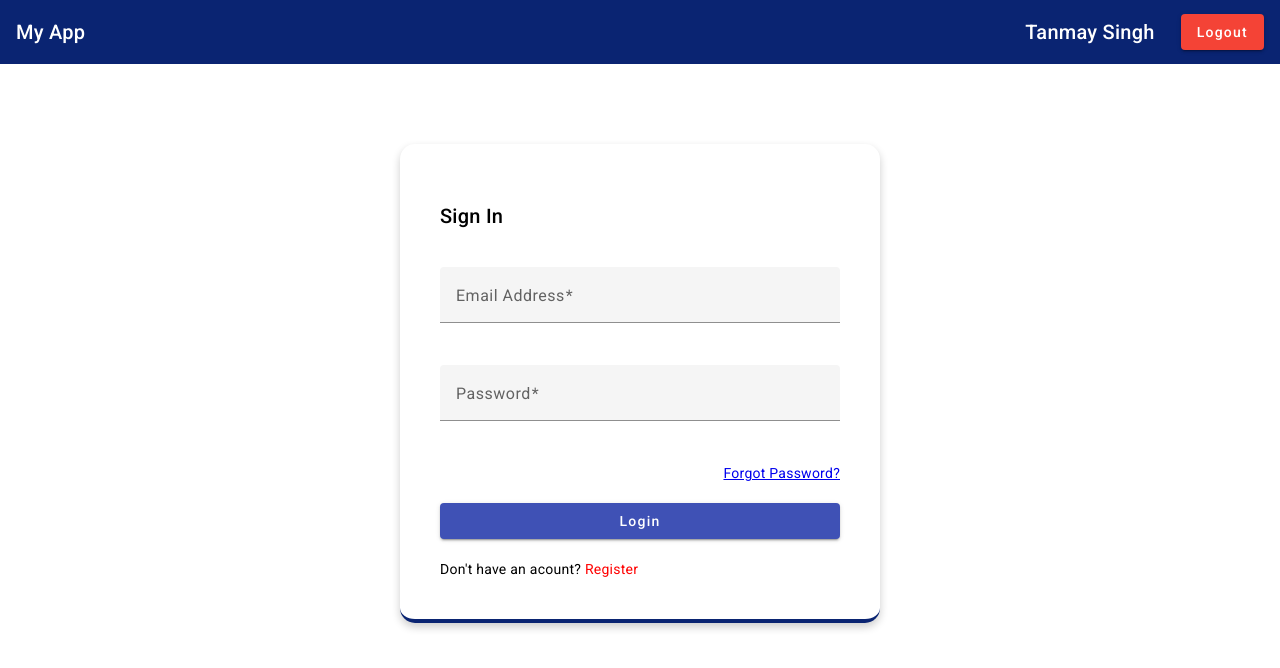
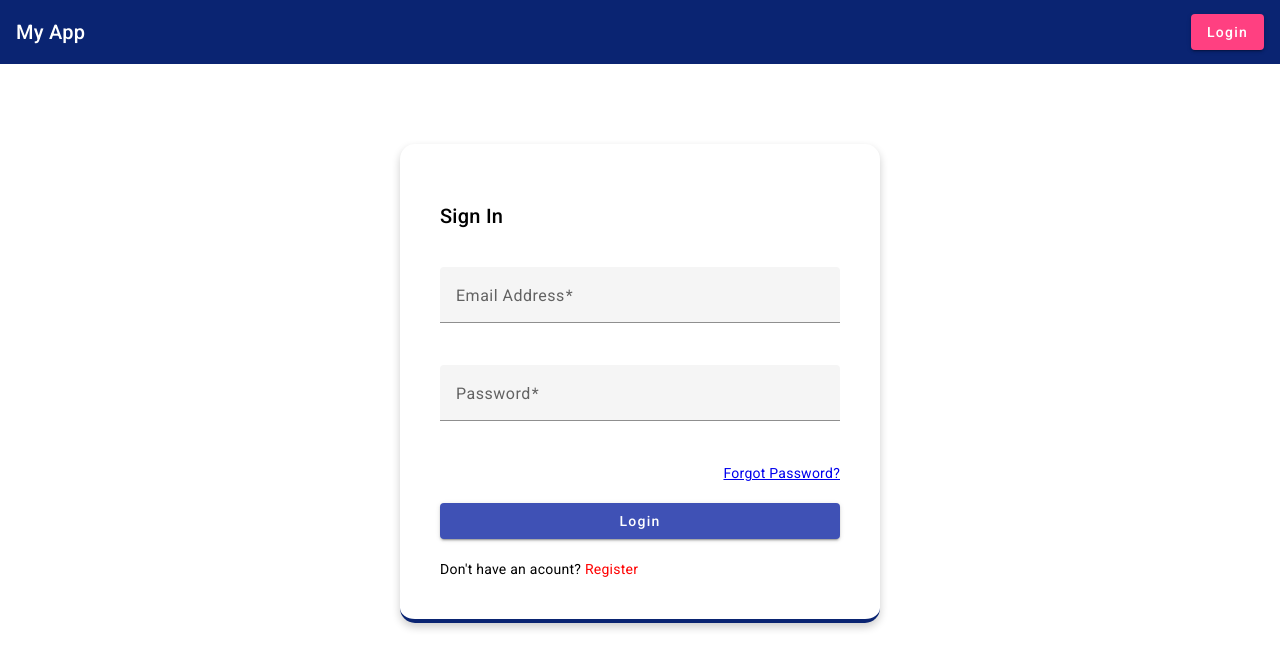
Before and after one commit to tanmaysinghx/common-login, an Angular app: page /login in a window 1280 px wide. Shown: the top 668 px of the page. Built offline with nearby package versions, Linux system fonts and the light colour scheme.

Commit message:
added docker file

```diff
--- a/angular.json
+++ b/angular.json
@@ -35,10 +35,8 @@
             ],
             "scripts": [],
             "server": "src/main.server.ts",
-            "prerender": true,
-            "ssr": {
-              "entry": "server.ts"
-            }
+            "prerender": false,
+            "ssr": false
           },
           "configurations": {
             "production": {
--- a/src/app/app.component.ts
+++ b/src/app/app.component.ts
@@ -29,6 +29,6 @@ export class AppComponent {
 
   }
   ngOnInit(): void {
-
+    console.log("Hello tanmay")
   }
 }
--- a/src/app/header/header.component.html
+++ b/src/app/header/header.component.html
@@ -4,8 +4,9 @@
         <mat-toolbar color="primary" class="header-main">
             <span>My App</span>
             <span class="example-spacer"></span>
-            <span class="username" *ngIf="loggedInFlag">Tanmay Singh</span>
-            <button mat-raised-button color="warn" class="example-icon logout-button" *ngIf="loggedInFlag">Logout</button>
+            <span class="username" *ngIf="loggedInFlag">{{loggedInUser}}</span>
+            <button mat-raised-button color="warn" class="example-icon logout-button" *ngIf="loggedInFlag" (click)="logout()">Logout</button>
+            <button mat-raised-button color="accent" class="example-icon logout-button" *ngIf="!loggedInFlag" (click)="navigateToLogin()">Login</button>
         </mat-toolbar>
     </p>
 </div>
--- a/src/app/header/header.component.ts
+++ b/src/app/header/header.component.ts
@@ -1,9 +1,10 @@
-import { Component } from '@angular/core';
-import { CommonModule } from '@angular/common';
-import {MatIconModule} from '@angular/material/icon';
-import {MatButtonModule} from '@angular/material/button';
-import {MatToolbarModule} from '@angular/material/toolbar';
-import {MatBadgeModule} from '@angular/material/badge';
+import { Component, Inject } from '@angular/core';
+import { CommonModule, DOCUMENT } from '@angular/common';
+import { MatIconModule } from '@angular/material/icon';
+import { MatButtonModule } from '@angular/material/button';
+import { MatToolbarModule } from '@angular/material/toolbar';
+import { MatBadgeModule } from '@angular/material/badge';
+import { Router } from '@angular/router';
 
 
 @Component({
@@ -15,8 +16,40 @@ import {MatBadgeModule} from '@angular/material/badge';
 })
 export class HeaderComponent {
   loggedInFlag: boolean = false;
+  loggedInUser: any;
+  loggedInUserDetails: any;
+  token: any;
+
+  constructor(
+    private router: Router,
+    @Inject(DOCUMENT) private document: Document
+  ) { }
 
   ngOnInit() {
-    this.loggedInFlag = true;
+    this.checkLoginStatus();
+    this.getDataFromSession();
+  }
+
+  checkLoginStatus() {
+    this.token = sessionStorage?.getItem("token") ?? null;
+    if (this.token != null) {
+      this.loggedInFlag = true;
+    } else {
+      this.loggedInFlag = false;
+    }
+  }
+
+  getDataFromSession() {
+    this.loggedInUser = sessionStorage?.getItem("loggedInUser");
+    this.loggedInUserDetails = sessionStorage?.getItem("userData");
+  }
+
+  logout() {
+    sessionStorage.clear();
+    this.navigateToLogin();
+  }
+
+  navigateToLogin() {
+    this.router.navigate(['../login']);
   }
 }
```
Also changed, not shown: 1 other file (tests, documents, lock files or other folders).
